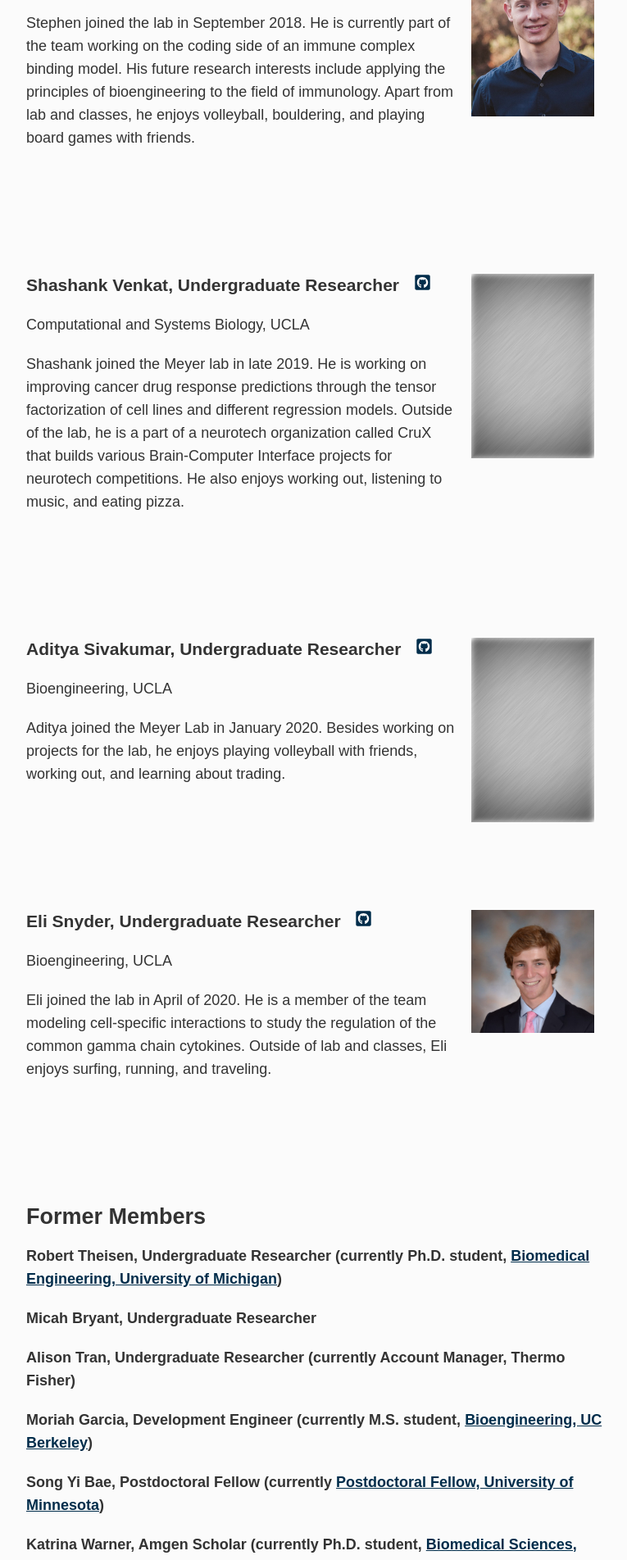
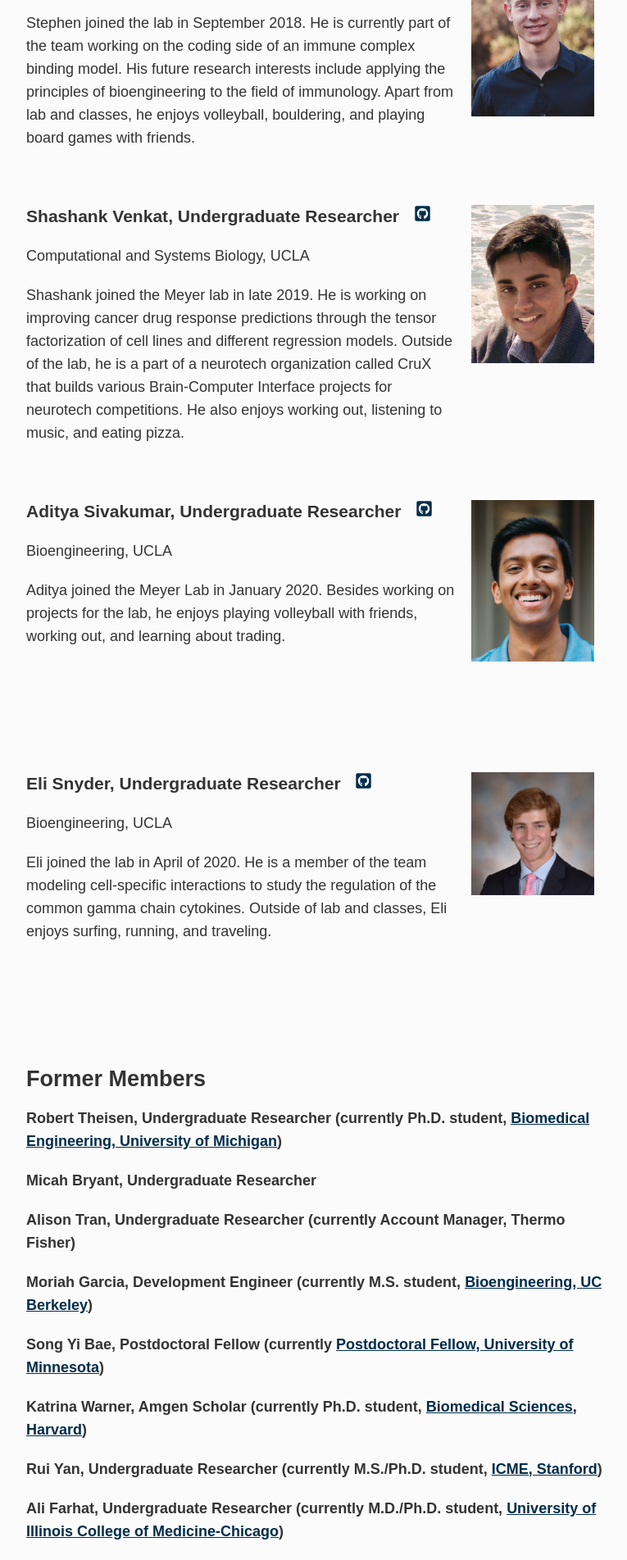
Before and after one commit to meyer-lab/asmlab.org, a Jekyll site: the page built from team/index.md, in a window 1280 px wide. Shown: the part 4132-6035 px from the top of the page at 82% size, without its empty margins (253-1018 px from the left). Built offline with Jekyll 4.4.1, drawn with Linux system fonts in a browser that asks for light colours; some web fonts are replaced.

Commit message:
Add photos. (#89)
* Add photos.

* Update index.md

* Update index.md

* Update index.md

Co-authored-by: Aaron Meyer <git@ameyer.me>

```diff
--- a/team/index.md
+++ b/team/index.md
@@ -106,11 +106,8 @@ Bioengineering, UCLA
 Stephen joined the lab in September 2018. He is currently part of the team working on the coding side of an immune complex binding model. His future research interests include applying the principles of bioengineering to the field of immunology. Apart from lab and classes, he enjoys volleyball, bouldering, and playing board games with friends.
 
 <br />
-<br />
-<br />
-<br />
 
-<div class="span_3 right"><img src="/public/photos/blank.jpg" width="150px" alt="Shashank's picture" /></div>
+<div class="span_3 right"><img src="/public/photos/shashank.jpg" width="150px" alt="Shashank's picture" /></div>
 
 ### Shashank Venkat, Undergraduate Researcher&nbsp;&nbsp;&nbsp;<a href="https://github.com/ShashankVenkat918"><svg class="svg-icon"><use xlink:href="#fa-github"></use></svg></a>
 Computational and Systems Biology, UCLA
@@ -118,11 +115,8 @@ Computational and Systems Biology, UCLA
 Shashank joined the Meyer lab in late 2019. He is working on improving cancer drug response predictions through the tensor factorization of cell lines and different regression models. Outside of the lab, he is a part of a neurotech organization called CruX that builds various Brain-Computer Interface projects for neurotech competitions. He also enjoys working out, listening to music, and eating pizza.
 
 <br />
-<br />
-<br />
-<br />
 
-<div class="span_3 right"><img src="/public/photos/blank.jpg" width="150px" alt="Aditya's picture" /></div>
+<div class="span_3 right"><img src="/public/photos/aditya.jpg" width="150px" alt="Aditya's picture" /></div>
 
 ### Aditya Sivakumar, Undergraduate Researcher&nbsp;&nbsp;&nbsp;<a href="https://github.com/aditya-sivakumar"><svg class="svg-icon"><use xlink:href="#fa-github"></use></svg></a>
 Bioengineering, UCLA
```
Also changed, not shown: public/photos/aditya.jpg (added), public/photos/alison.jpg (deleted), public/photos/micahb.jpg (deleted), public/photos/rayo.jpg (deleted), public/photos/shashank.jpg (added).
